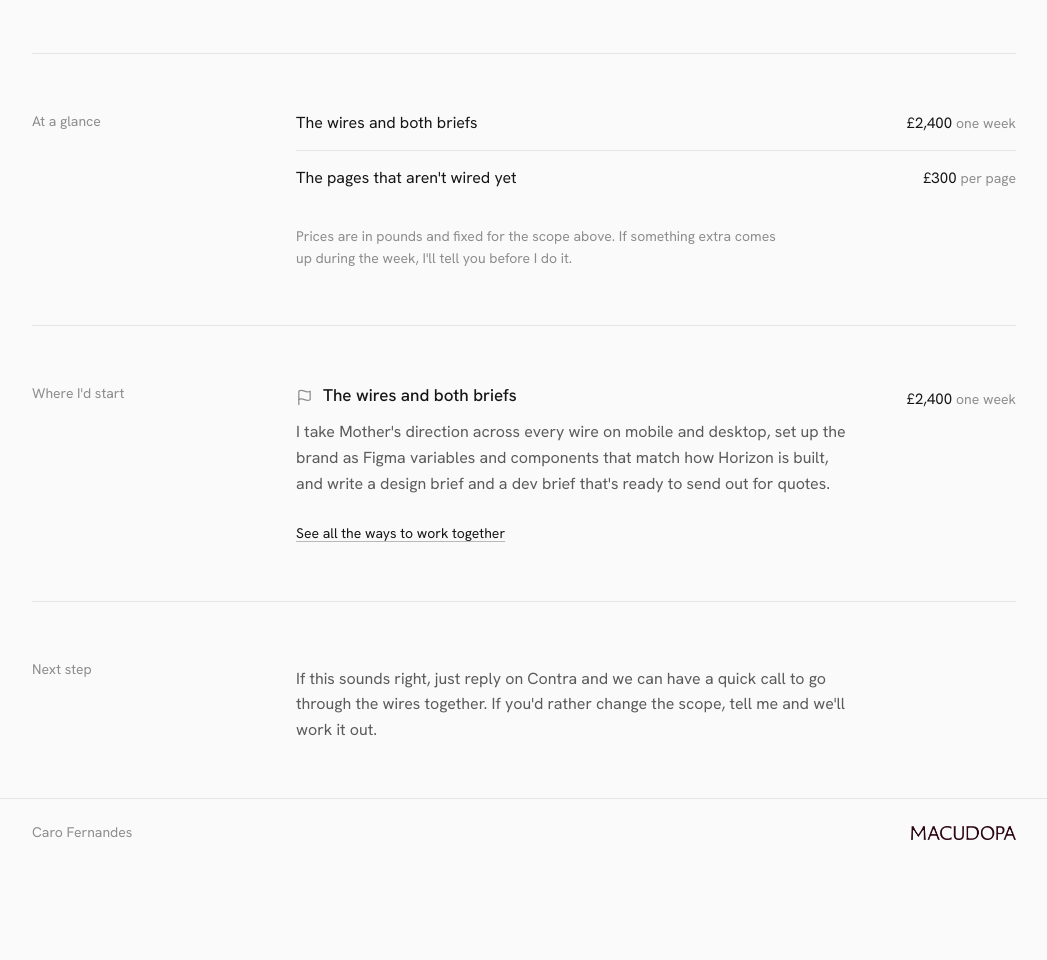
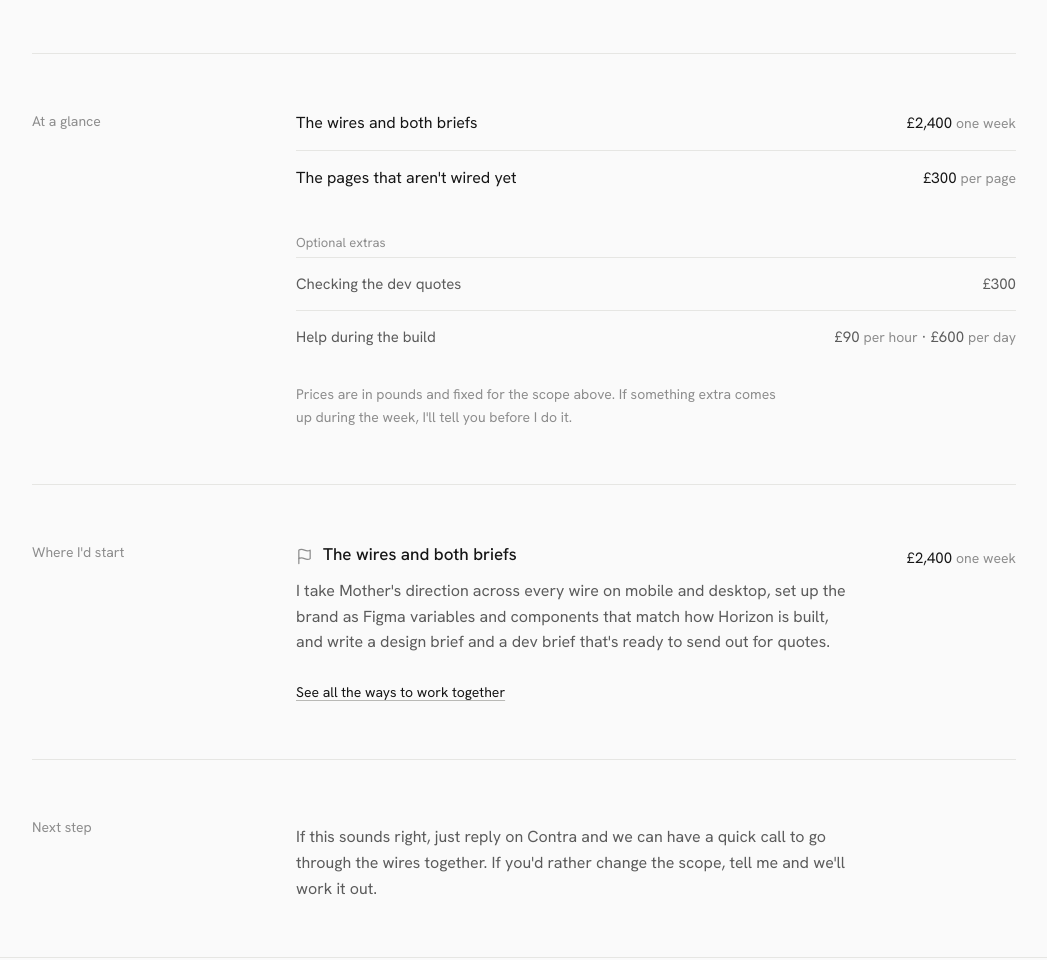
Before and after one commit to carolinavidalf/macudopa-proposal, a plain HTML site: page index.html in a window 1280 px wide. Shown: the part 1806-2766 px from the top of the page, without its empty margins (116-1163 px from the left). Before the commit the page ends 2678 px from the top, so only its background shows below. Drawn offline with Linux system fonts and the light colour scheme.

Commit message:
Show optional extras under At a glance
Co-Authored-By: Claude Opus 5.5 <noreply@anthropic.com>
Claude-Session: https://claude.ai/code/session_01Ry23vkFaoqn1VDsFx5qUtW

```diff
--- a/index.html
+++ b/index.html
@@ -57,7 +57,7 @@
 <footer>
   <div class="wrap" id="footer"></div>
 </footer>
-<script src="proposal.js"></script>
-<script src="render.js"></script>
+<script src="proposal.js?v=2"></script>
+<script src="render.js?v=2"></script>
 </body>
 </html>
--- a/proposal.js
+++ b/proposal.js
@@ -46,6 +46,7 @@ window.PROPOSAL = {
   // price2 + unit2: an optional second price, like a day rate.
   // homeText: optional longer text for when this offer is shown on Home.
   // onHome: false hides it from "At a glance" on Home.
+  // extra: true lists it on Home under a small "Optional extras" label, in a quieter style.
   offers: [
     {
       id: "main",
@@ -70,7 +71,7 @@ window.PROPOSAL = {
       icon: "scan",
       name: "Checking the dev quotes",
       price: "£300",
-      onHome: false,
+      extra: true,
       text: "Once you've got quotes back, I'll go through them with you against the brief, so you can see what's covered, what's missing and where the hours look off."
     },
     {
@@ -80,7 +81,7 @@ window.PROPOSAL = {
       name: "Help during the build",
       price: "£90", unit: "per hour",
       price2: "£600", unit2: "per day",
-      onHome: false,
+      extra: true,
       text: "For when the developer has questions, a section needs adjusting, or you want someone to check the build against the designs before launch. If you end up needing someone for the build itself, I'm happy to chat about that too."
     }
   ],
--- a/render.js
+++ b/render.js
@@ -53,9 +53,16 @@
         return '<div class="item"><h2>' + i.title + "</h2><p>" + i.text + "</p></div>";
       }).join("") +
       (P.curious.note ? '<p class="fine">' + P.curious.note + "</p>" : ""));
-    fill("glance", P.offers.filter(function (o) { return o.onHome !== false; }).map(function (o) {
-      return '<a href="ways.html"><span>' + o.name + '</span><span class="p">' + priceHtml(o) + "</span></a>";
-    }).join(""));
+    var shown = P.offers.filter(function (o) { return o.onHome !== false; });
+    var core = shown.filter(function (o) { return !o.extra; });
+    var extras = shown.filter(function (o) { return o.extra; });
+    function glanceRow(o, quiet) {
+      var st = quiet ? ' style="color:var(--soft);font-size:15px"' : "";
+      return '<a href="ways.html"' + st + '><span>' + o.name + '</span><span class="p">' + priceHtml(o) + "</span></a>";
+    }
+    fill("glance", core.map(function (o) { return glanceRow(o, false); }).join("") +
+      (extras.length ? '<div style="font-size:13px;color:var(--muted);padding:28px 0 4px">Optional extras</div>' +
+        extras.map(function (o) { return glanceRow(o, true); }).join("") : ""));
     fill("price-note", P.priceNote);
     var start = P.offers.filter(function (o) { return o.id === P.startWith; })[0] || P.offers[0];
     fill("start", offerHtml(start, start.homeText || start.text) +
```
Also changed, not shown: process.html (+2 -2 lines), ways.html (+2 -2 lines).
